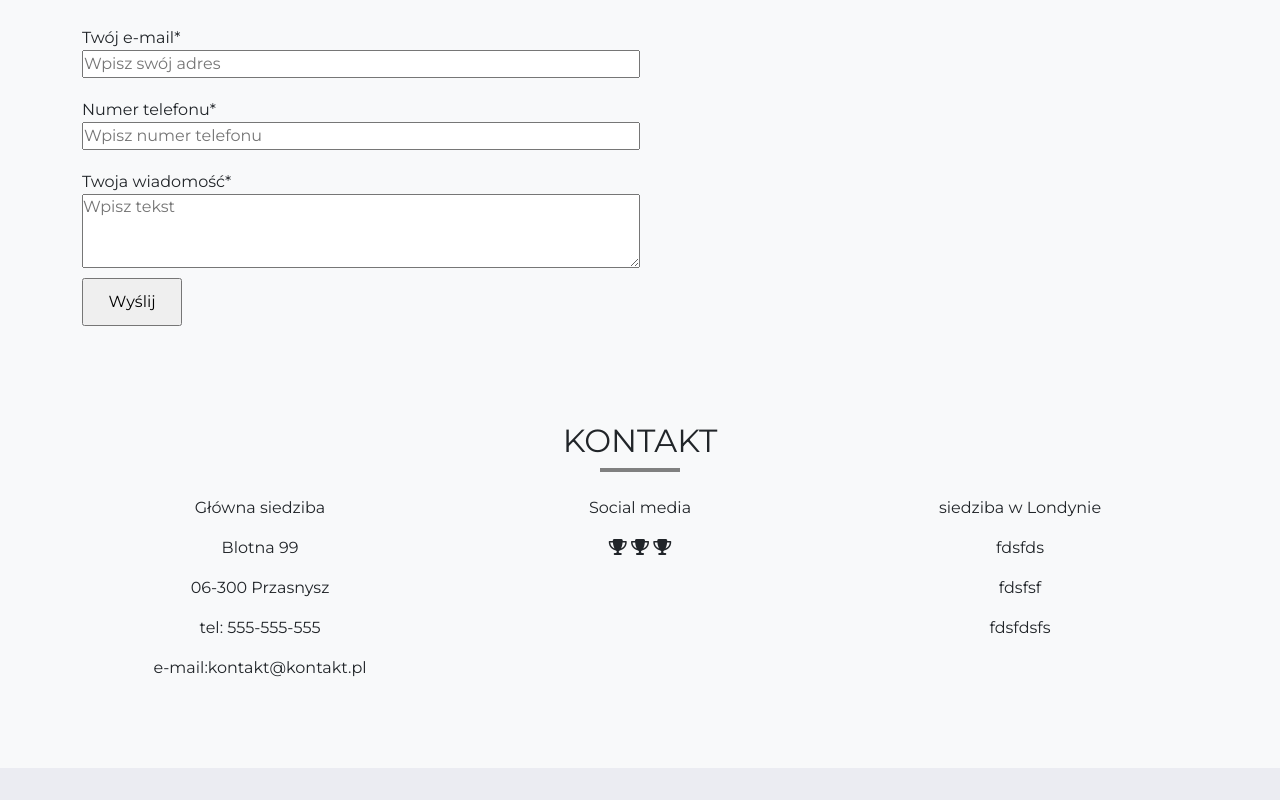
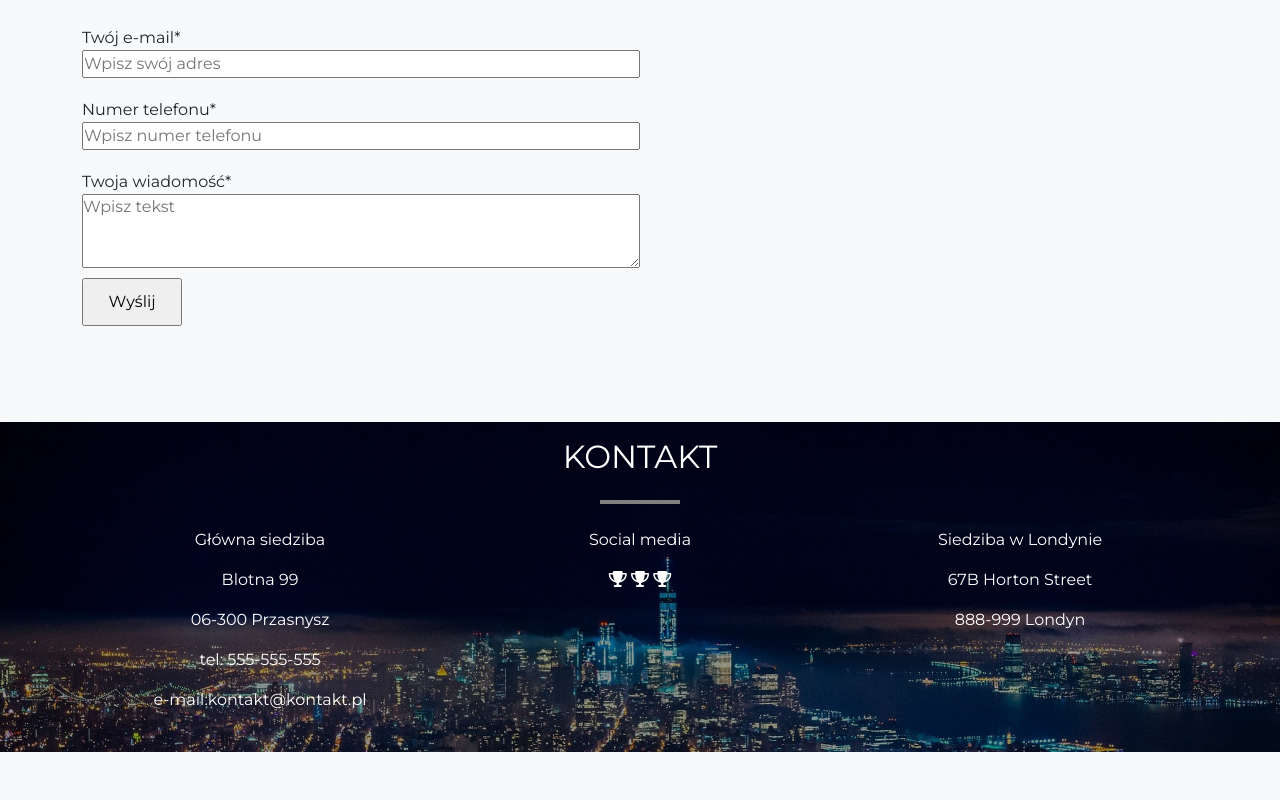
Before and after one commit to GR1807/Projekt-portfolio, a plain HTML site: page index.html in a window 1280 px wide. Shown: the part 3977-4777 px from the top of the page. Before the commit the page ends 4745 px from the top, so only its background shows below. Drawn offline with nearby package versions, Linux system fonts and the light colour scheme.

Commit message:
code update

```diff
--- a/index.html
+++ b/index.html
@@ -391,32 +391,32 @@
 
             <!-- KONTAKT -->
             <section id="contact" class="contact" py-5>
-                <h2>kontakt</h2>
+                <h2 class="py-3">kontakt</h2>
                 <div class="underline"></div>
                 <div class="container py-4">
                     <div class="row text-center contact-us">
-                        <div class="col-sm-6 col-lg-4 order-2">
+                        <div class="col-sm-6 col-lg-4 order-2 contact-item">
                             <p>Główna siedziba</p>
                             <p>Blotna 99</p>
                             <p>06-300 Przasnysz</p>
                             <p>tel: 555-555-555</p>
                             <p>e-mail:kontakt@kontakt.pl</p>
                         </div>
-                        <div class="col-lg-4 order-1 order-lg-2">
+                        <div class="col-lg-4 order-1 order-lg-2 contact-item">
                             <p>Social media</p>
                             <i class="fa-solid fa-trophy"></i>
                             <i class="fa-solid fa-trophy"></i>
                             <i class="fa-solid fa-trophy"></i>
                         </div>
-                        <div class="col-sm-6 col-lg-4 order-2">
-                            <p>siedziba w Londynie</p>
-                            <p>fdsfds</p>
-                            <p>fdsfsf</p>
-                            <p>fdsfdsfs</p>
+                        <div class="col-sm-6 col-lg-4 order-2 contact-item">
+                            <p>Siedziba w Londynie</p>
+                            <p>67B Horton Street</p>
+                            <p>888-999 Londyn</p>
                         </div>
                     </div>
 
                 </div>
+                <div class="contact-shadow"></div>
             </section>
     </main>
 
--- a/scss/main.scss
+++ b/scss/main.scss
@@ -264,6 +264,29 @@ h2 {
 		}
 	}
 	// KONTAKT//
+	.contact {
+		position: relative;
+		background-image: url("../images/contact-bg-big.jpg");
+		background-size: cover;
+		background-repeat: no-repeat;
+		background-position: center;
+		background-attachment: fixed;
+		z-index: 1;
+
+		h2,
+		.contact-item {
+			color: white;
+		}
+		.contact-shadow {
+			position: absolute;
+			width: 100%;
+			height: 100%;
+			top: 0;
+			background-color: rgba(0, 0, 0, 0.4);
+			z-index: -5;
+		}
+	}
+
 	// OSIĄGNIĘCIA //
 	.achievements-items {
 		i {
```
Also changed, not shown: css/main.css, images/contact-bg-big.jpg (added), images/contact-bg-small.jpg (added), 1 other file.
